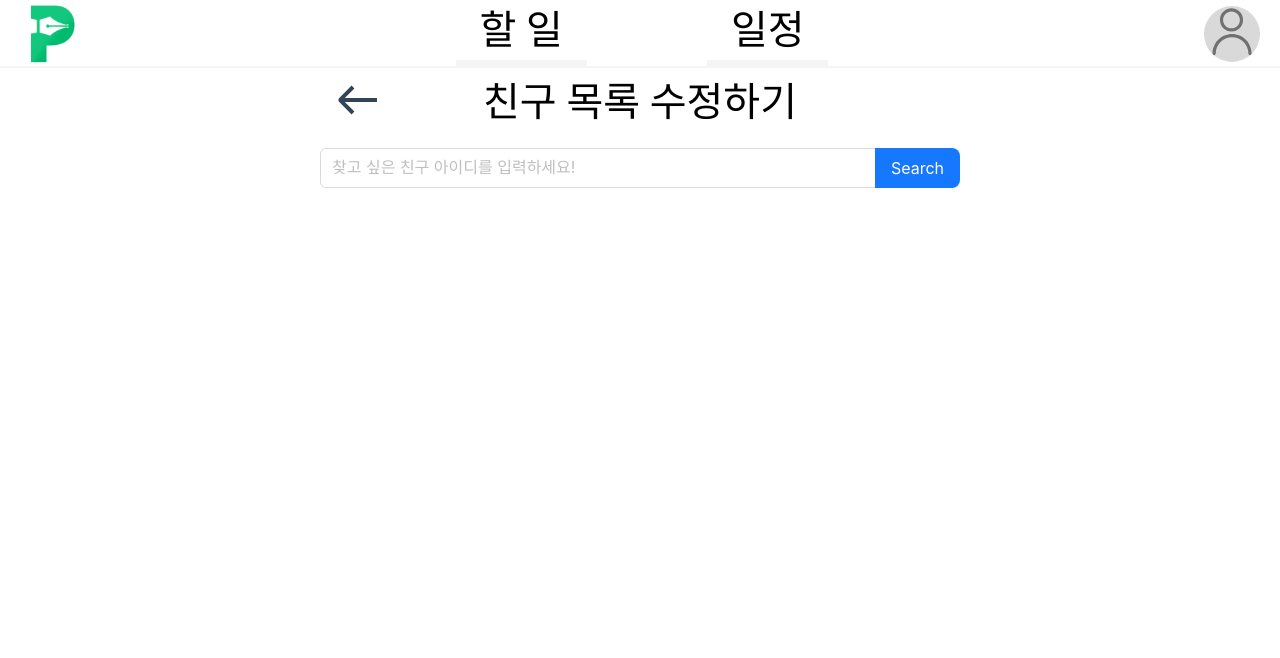
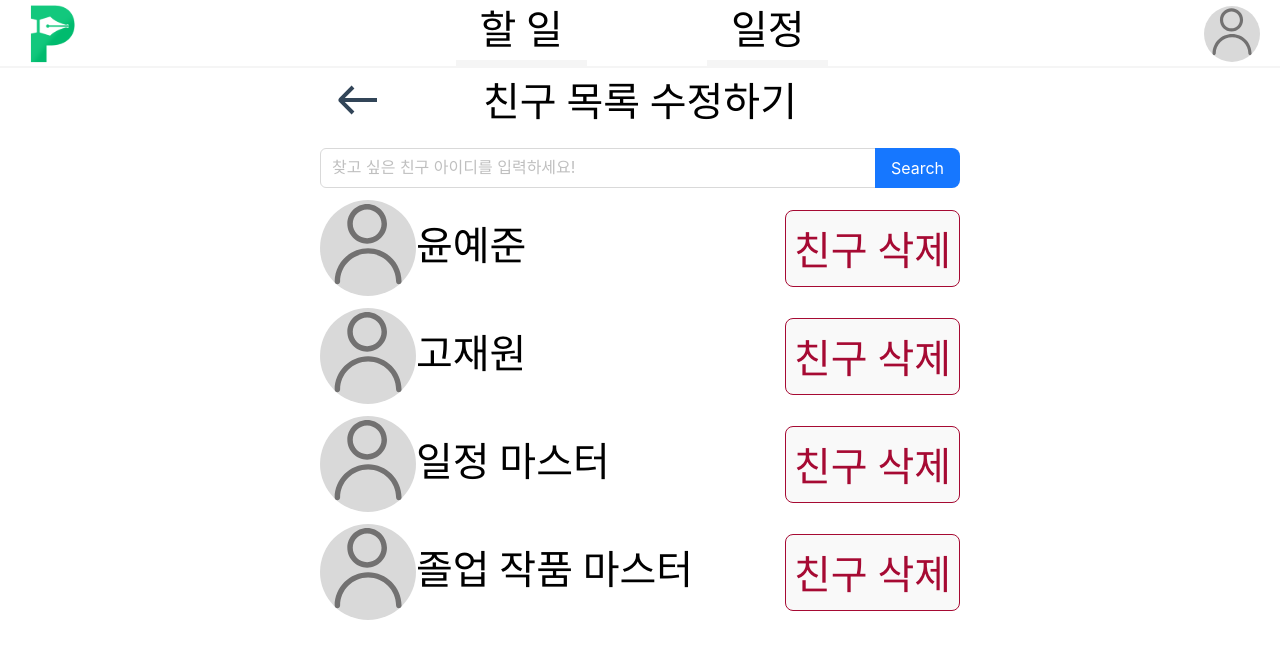
Before and after one commit to yeon-dong/For_The_P, a React (Vite) app in the folder For_The_P/: page /setting/friend in a window 1280 px wide. Shown: the top 658 px of the page. Built offline with nearby package versions, Linux system fonts and the light colour scheme.

Commit message:
FEAT Setting Friend Page

```diff
--- a/For_The_P/src/pages/SettingFriendPage/SettingFriendPage.jsx
+++ b/For_The_P/src/pages/SettingFriendPage/SettingFriendPage.jsx
@@ -1,12 +1,42 @@
 import Header from "../../components/Header/Header";
 import { Link } from "react-router-dom";
-import { SettingContainer, SettingText, BackArrow, SearchBox } from "./SettingFriendPage.style";
-import { Input } from "antd";
+import { SettingContainer, SettingText, BackArrow, SearchBox, FriendIMG, FriendNameText, FriendContainer, FriendBox, FriendDelButton, FriendInfo } from "./SettingFriendPage.style";
+import { Input, Modal, Button } from "antd";
+import { useState, useCallback } from "react";
 const { Search } = Input;
 const onSearch = (value, _e, info) => console.log(info?.source, value);
 
+
+
 function SettingFriendPage() {
+  const [friends, setFriend] = useState([
+    { id: 1, name: "윤예준" },
+    { id: 2, name: "고재원" },
+    { id: 3, name: "일정 마스터" },
+    { id: 4, name: "졸업 작품 마스터" },
+  ]);
+  const [friendToDel,setFriendToDel] = useState(0);
 
+  const delFriend = useCallback(
+    (id) => {
+      setFriend(friends.filter((friend) => friend.id !== id));
+    },
+    [friends],
+  );
+
+  const [isModalOpen, setIsModalOpen] = useState(false);
+
+  const showModal = (id) => {
+    setFriendToDel(id);
+    setIsModalOpen(true);
+  };
+  const handleOk = () => {
+    delFriend(friendToDel);
+    setIsModalOpen(false);
+  };
+  const handleCancel = () => {
+    setIsModalOpen(false);
+  };
 
     return (
       <>
@@ -23,6 +53,15 @@ function SettingFriendPage() {
             onSearch={onSearch}
           />
           </SearchBox>
+          {friends.map((friend) => (<FriendBox key={friend.id}><FriendContainer>
+          <FriendInfo><FriendIMG src="/user_img.svg"/>
+          <FriendNameText>{friend.name}</FriendNameText></FriendInfo>
+          <FriendDelButton onClick={() => showModal(friend.id)}>친구 삭제</FriendDelButton>
+          </FriendContainer>
+          </FriendBox>))}
+          <Modal title="친구를 정말 삭제하시겠습니까?" open={isModalOpen} onOk={handleOk} onCancel={handleCancel}>
+            <p>{friends.find(friend => friend.id === friendToDel)?.name}님의 친구 목록에서도 삭제됩니다.</p>
+          </Modal>
         </SettingContainer>
       </>
     );
--- a/For_The_P/src/pages/SettingFriendPage/SettingFriendPage.style.js
+++ b/For_The_P/src/pages/SettingFriendPage/SettingFriendPage.style.js
@@ -17,11 +17,52 @@ export const SettingText = styled.div`
     font-family: "Gothic A1", sans-serif;
     font-weight: 700;
     font-style: normal;
-    font-size : 40px;
-    color: black;
+    font-size : 40px;    color: black;
 `;
 
 export const SearchBox = styled.div`
     width: 50%;
     margin-top: 24px;
 `;
+
+export const FriendBox = styled.div`
+    width: 50vw;
+`;
+
+export const FriendContainer = styled.div`
+    margin-top: 12px;
+    display: flex;
+    flex-direction: row;
+    align-items: center;
+    justify-content: space-between;
+`;
+
+export const FriendIMG = styled.img`
+    height: 96px;
+    width: 96px;
+`;
+
+export const FriendNameText = styled.div`
+    font-family: "Gothic A1", sans-serif;
+    font-weight: 700;
+    font-style: normal;
+    font-size : 40px;
+    color: black;
+`;
+
+export const FriendInfo = styled.div`
+    display: flex;
+    flex-direction: row;
+    align-items: center;
+`;
+
+
+export const FriendDelButton = styled.button`
+    font-family: "Gothic A1", sans-serif;
+    font-weight: 700;
+    font-style: normal;
+    font-size : 40px;
+    color: #A60A33;
+    border-color: #A60A33;
+    padding: 8px;
+`;
```
